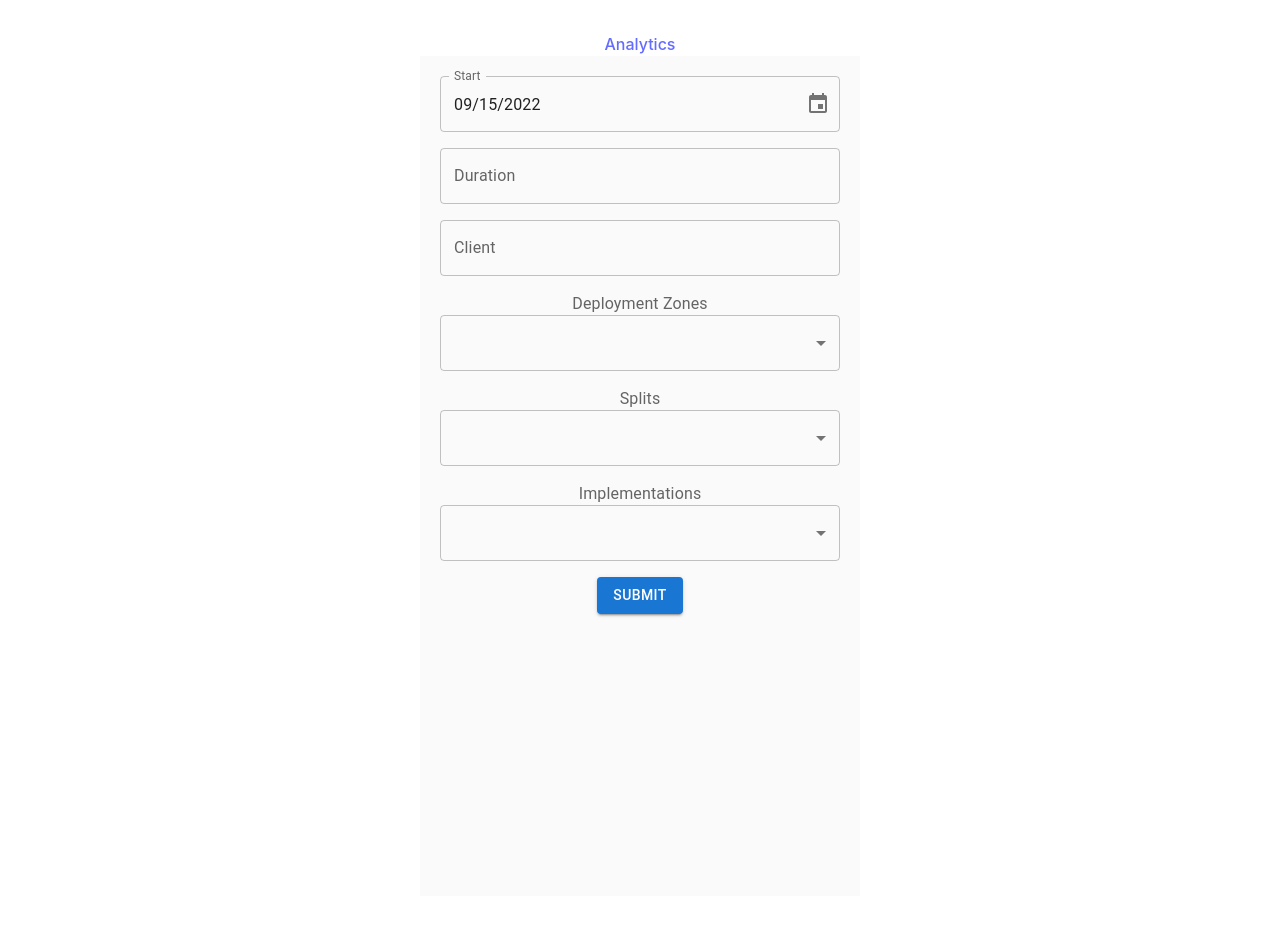
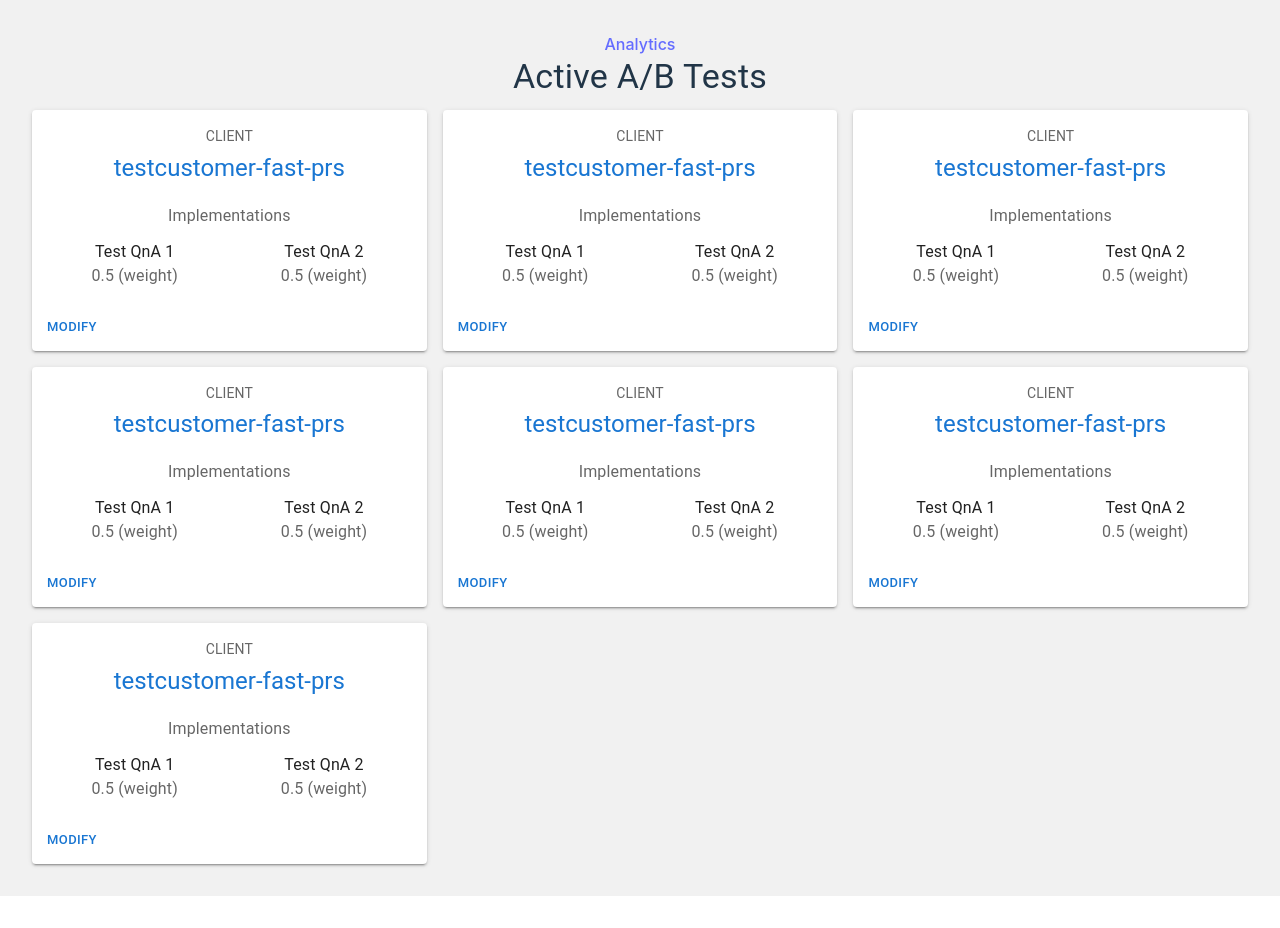
Before and after one commit to vignesh-ph/hackathon-app, a React (Vite) app: page / in a window 1280 px wide. After the commit the page ends 896 px from the top, so only its background shows below. Built offline with nearby package versions, Linux system fonts and the light colour scheme.

Commit message:
Added Dashboard, modified ABForm component

```diff
--- a/src/App.css
+++ b/src/App.css
@@ -1,3 +1,6 @@
+body {
+  background: rgb(241, 241, 241);
+}
 #root {
   max-width: 1280px;
   margin: 0 auto;
--- a/src/App.jsx
+++ b/src/App.jsx
@@ -1,6 +1,7 @@
 import './App.css';
 import ABForm from './components/ABForm';
 import Map from './components/HeatMap';
+import Dashboard from './components/Dashboard';
 import {
   BrowserRouter as Router,
   Routes,
@@ -16,7 +17,7 @@ function App() {
         {/* <Link to="/analytics">Analytics</Link> */}
         <Link to="/analytics">Analytics</Link>
         <Routes>
-          <Route path='/' element={<ABForm/>}></Route>
+          <Route path='/' element={<Dashboard/>}></Route>
           <Route path='/analytics' element={<Map/>} />
         </Routes>
       </div>
--- a/src/components/ABForm/index.jsx
+++ b/src/components/ABForm/index.jsx
@@ -1,34 +1,37 @@
-import React from "react";
-import { DesktopDatePicker } from '@mui/x-date-pickers/DesktopDatePicker';
+import {React, useState} from "react";
+import { DateTimePicker } from '@mui/x-date-pickers/DateTimePicker';
 import Box from '@mui/material/Box';
 import Container from '@mui/material/Container';
 import Select from '@mui/material/Select';
-import OutlinedInput from '@mui/material/OutlinedInput';
 import InputLabel from '@mui/material/InputLabel';
 import Button from '@mui/material/Button';
 import MenuItem from '@mui/material/MenuItem';
 import TextField from '@mui/material/TextField';
+import Grid from '@mui/material/Grid';
+import dayjs from 'dayjs';
+import moment from "moment";
 import { LocalizationProvider } from '@mui/x-date-pickers/LocalizationProvider';
 import { AdapterDayjs } from '@mui/x-date-pickers/AdapterDayjs';
-import { useForm, Controller } from "react-hook-form";
-import { yupResolver } from '@hookform/resolvers/yup';
-import * as yup from "yup";
-import "./style.css"
-
-const schema = yup.object({
-  start: yup.date().required(),
-  duration: yup.number().positive().integer().required(),
-  client: yup.string().required(),
-  deploymentZones: yup.array().of(yup.string()),
-  splits: yup.array().of(yup.string()),
-  implementations: yup.array().of(yup.string())
-}).required();
+import "./style.css";
 
 export default function App() {
-  const { register, handleSubmit, formState:{ errors }, control } = useForm({
-    resolver: yupResolver(schema)
+  const onSubmit = (e) => {
+    e.preventDefault();
+    let finalData = {...formData};
+    finalData.duration = moment(formData.end) - moment(formData.start)
+
+    console.log('final Data : ', finalData);
+  }
+
+  const [formData, setFormData] = useState({
+    start: "",
+    end: "",
+    client: "",
+    deploymentZones: [],
+    splits: [],
+    implementation1: "",
+    implementation2: ""
   });
-  const onSubmit = data => console.log(data);
 
   const deploymentZoneItems = [
     {
@@ -38,17 +41,6 @@ export default function App() {
     {
       name: 'Deployment 2',
       value: 'depl2'
-    }
-  ]
-
-  const splitItems = [
-    {
-      name: 'QA PILOT',
-      value: 'QA_PILOT'
-    },
-    {
-      name: 'QA LEGACY',
-      value: 'QA_LEGACY'
     }
   ]
 
@@ -74,58 +66,55 @@ export default function App() {
     },
   };
 
+  const onChange = (fieldValue, fieldKey) => {
+    console.log('e: ', fieldValue);
+    setFormData({...formData, [fieldKey]: fieldValue})
+  }
+
   return (
-    <Container fluid>
-        <Box style={{padding: "20px"}}  sx={{ bgcolor: '#FAFAFA',height: '100vh' }}>
-          <form onSubmit={handleSubmit(onSubmit)}>
+    <Container fluid="true">
+        <Box style={{padding: "20px"}}  sx={{ bgcolor: '#FAFAFA',height: '100vh', flexGrow: 1  }}>
+          <form onSubmit={onSubmit}>
             <LocalizationProvider dateAdapter={AdapterDayjs}>
-            <Controller
-              control={control}
-              name="start"
-              render={({ field: { onChange, onBlur, value, ref } }) => (
-
-                <DesktopDatePicker
-                  label="Start"
-                  inputFormat="MM/DD/YYYY"
-                  value={value}
-                  onChange={onChange}
+            <Grid container spacing={2}>
+              <Grid item xs={6}>
+                <InputLabel id="start-label">Start</InputLabel>
+                <DateTimePicker
+                  labelId="start-label"
+                  value={formData.start}
+                  onChange={(e) => onChange(moment(e).format(), 'start')}
                   renderInput={(params) => <TextField {...params} />}
                   className="inputField"
                 />
-                  )}
+              </Grid>
+              <Grid item xs={6}>
+                <InputLabel id="end-label">End</InputLabel>
+                <DateTimePicker
+                  labelId="end-label"
+                  value={formData.end}
+                  minDateTime={dayjs(formData.start)}
+                  onChange={(e) => onChange(moment(e).format(), 'end')}
+                  renderInput={(params) => <TextField {...params} />}
+                  className="inputField"
                 />
-            <p>{errors.start?.message}</p>
-
-            <Controller
-              control={control}
-              name="duration"
-              render={({ field: { onChange, onBlur, value, ref } }) => (
-                <TextField className="inputField" label="Duration" variant="outlined" onChange={onChange} />
-              )}
+              </Grid>
+              <Grid item xs={6}>
+                <InputLabel id="client-label">End</InputLabel>
+                <TextField
+                  className="inputField"
+                  labelId="client-label"
+                  variant="outlined"
+                  onChange={(e) => onChange(e.target.value, 'client')}
+                  value={formData.client}
                 />
-            <p>{errors.duration?.message}</p>
-
-            <Controller
-              control={control}
-              name="client"
-              render={({ field: { onChange, onBlur, value, ref } }) => (
-                <TextField className="inputField" label="Client" variant="outlined" onChange={onChange} />
-              )}
-            />
-            <p>{errors.client?.message}</p>
-
-            {/* <input placeholder="Deployment Zones" {...register("deploymentZones")} /> */}
+              </Grid>
+              <Grid item xs={6}>
                 <InputLabel id="deployment-zone-label">Deployment Zones</InputLabel>
-            <Controller
-              control={control}
-              name="deploymentZones"
-              render={({ field: { onChange, onBlur, value = [], ref } }) => (
                 <Select
                   labelId="deployment-zone-label"
-                  value={value}
-                  onChange={onChange}
+                  value={formData.deploymentZones}
+                  onChange={(e) => onChange(e.target.value, 'deploymentZones')}
                   multiple
-                  input={<OutlinedInput label="Name" />}
                   MenuProps={MenuProps}
                   className="inputField"
                 >
@@ -138,46 +127,14 @@ export default function App() {
                     </MenuItem>
                   ))}
                 </Select>
-              )}
-            />
-            <p>{errors.deploymentZones?.message}</p>
-            <InputLabel id="splits-label">Splits</InputLabel>
-            <Controller
-              control={control}
-              name="splits"
-              render={({ field: { onChange, onBlur, value = [], ref } }) => (
+              </Grid>
+              <Grid item xs={6}>
+                <InputLabel id="implementation1-label">Implementation 1</InputLabel>
                 <Select
-                  labelId="splits-label"
-                  value={value}
-                  onChange={onChange}
-                  multiple
-                  input={<OutlinedInput label="Splits" />}
+                  labelId="implementation1-label"
+                  value={formData.implementation1}
+                  onChange={(e) => onChange(e.target.value, 'implementation1')}
                   MenuProps={MenuProps}
-                  className="inputField"
-                >
-                {splitItems.map((item) => (
-                  <MenuItem
-                    key={item.name}
-                    value={item.value}
-                  >
-                    {item.name}
-                  </MenuItem>
-                ))}
-              </Select>
-              )}
-            />
-            <p>{errors.splits?.message}</p>
-            <InputLabel id="implementations-label">Implementations</InputLabel>
-            <Controller
-              control={control}
-              name="implementations"
-              render={({ field: { onChange, onBlur, value = [], ref } }) => (
-                <Select
-                  value={value}
-                  onChange={onChange}
-                  multiple
-                  MenuProps={MenuProps}
-                  label="Implementations"
                   className="inputField"
                 >
                   {implementationItems.map((item) => (
@@ -189,15 +146,34 @@ export default function App() {
                     </MenuItem>
                   ))}
                 </Select>
-              )}
-            />
-            <p>{errors.implementations?.message}</p>
+              </Grid>
+              <Grid item xs={6}>
+                <InputLabel id="implementation2-label">Implementation 2</InputLabel>
+                <Select
 
+                  value={formData.implementation2}
+                  onChange={(e) => onChange(e.target.value, 'implementation2')}
+                  MenuProps={MenuProps}
+                  labelId="implementation2-label"
+                  className="inputField"
+                >
+                  {implementationItems.map((item) => (
+                    <MenuItem
+                      key={item.name}
+                      value={item.value}
+                    >
+                      {item.name}
+                    </MenuItem>
+                  ))}
+                </Select>
+              </Grid>
+              <Grid item xs={12}>
                 <Button variant="contained" type="submit">SUBMIT</Button>
+              </Grid>
+            </Grid>
             </LocalizationProvider>
           </form>
         </Box>
       </Container>
-
   );
 }
--- /dev/null
+++ b/src/components/Dashboard/index.jsx
@@ -0,0 +1,37 @@
+import {React} from 'react';
+import Grid from '@mui/material/Grid';
+import TestCard from '../TestCard'
+import Typography from '@mui/material/Typography';
+
+export default function() {
+    return (
+        <div>
+            <Typography variant="h4" gutterBottom>
+                Active A/B Tests
+            </Typography>
+            <Grid container spacing={2}>
+                <Grid item xs={4}>
+                    <TestCard />
+                </Grid>
+                <Grid item xs={4}>
+                    <TestCard />
+                </Grid>
+                <Grid item xs={4}>
+                    <TestCard />
+                </Grid>
+                <Grid item xs={4}>
+                    <TestCard />
+                </Grid>
+                <Grid item xs={4}>
+                    <TestCard />
+                </Grid>
+                <Grid item xs={4}>
+                    <TestCard />
+                </Grid>
+                <Grid item xs={4}>
+                    <TestCard />
+                </Grid>
+            </Grid>
+        </div>
+    )
+}
--- /dev/null
+++ b/src/components/TestCard/index.jsx
@@ -0,0 +1,46 @@
+import {React} from 'react';
+import Card from '@mui/material/Card';
+import CardActions from '@mui/material/CardActions';
+import CardContent from '@mui/material/CardContent';
+import Button from '@mui/material/Button';
+import Typography from '@mui/material/Typography';
+import Grid from '@mui/material/Grid';
+
+export default function() {
+    return (
+        <Card sx={{ boxShadow: 2 }}>
+            <CardContent>
+                <Typography sx={{ fontSize: 14 }} color="text.secondary" gutterBottom>
+                    CLIENT
+                </Typography>
+                <Typography variant="h5" sx={{ mb: 2.5 }} component="div" color='primary'>
+                    testcustomer-fast-prs
+                </Typography>
+                <Typography sx={{ mb: 1.5 }} color="text.secondary">
+                    Implementations
+                </Typography>
+                <Grid container spacing={2}>
+                    <Grid item xs={6}>
+                        <Typography color="text.primary">
+                            Test QnA 1
+                        </Typography>
+                        <Typography color="text.secondary">
+                            0.5 (weight)
+                        </Typography>
+                    </Grid>
+                    <Grid item xs={6}>
+                        <Typography color="text.primary">
+                            Test QnA 2
+                        </Typography>
+                        <Typography color="text.secondary">
+                            0.5 (weight)
+                        </Typography>
+                    </Grid>
+                </Grid>
+            </CardContent>
+            <CardActions>
+                <Button size="small">Modify</Button>
+            </CardActions>
+        </Card>
+    )
+}
```
Also changed, not shown: 1 other file (tests, documents, lock files or other folders). Lines whose indentation alone changed are shown as unchanged.
